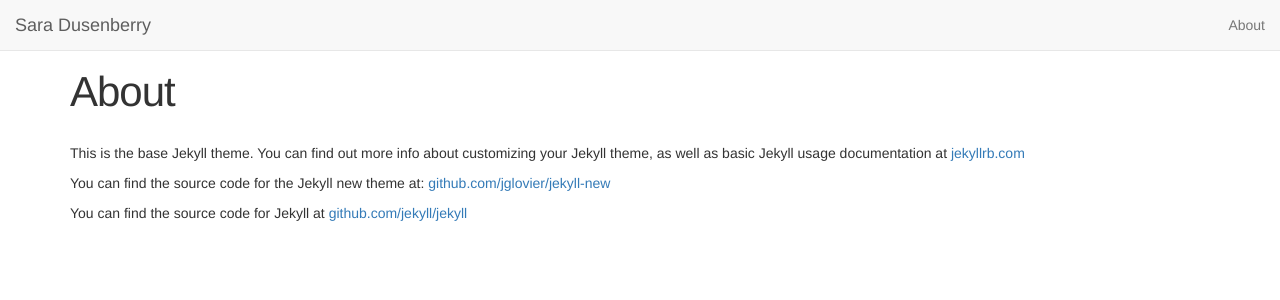
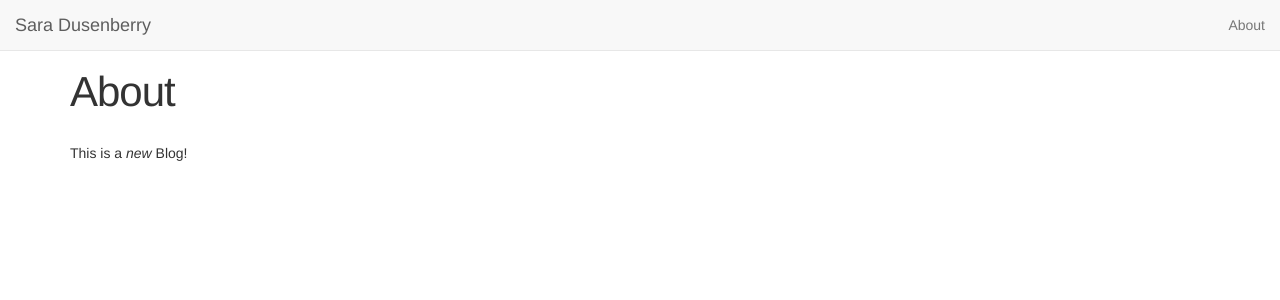
Before and after one commit to saradusenberry/saradusenberry.github.io, a Jekyll site: the page built from about.md, in a window 1280 px wide. Shown: the top 300 px of the page. Built offline with Jekyll 4.4.1, drawn with Linux system fonts in a browser that asks for light colours; nearby versions of some CDN libraries.

Commit message:
Quick update to About Me

```diff
--- a/about.md
+++ b/about.md
@@ -4,8 +4,4 @@ title: About
 permalink: /about/
 ---
 
-This is the base Jekyll theme. You can find out more info about customizing your Jekyll theme, as well as basic Jekyll usage documentation at [jekyllrb.com](http://jekyllrb.com/)
-
-You can find the source code for the Jekyll new theme at: [github.com/jglovier/jekyll-new](https://github.com/jglovier/jekyll-new)
-
-You can find the source code for Jekyll at [github.com/jekyll/jekyll](https://github.com/jekyll/jekyll)
+This is a *new* Blog!
```
